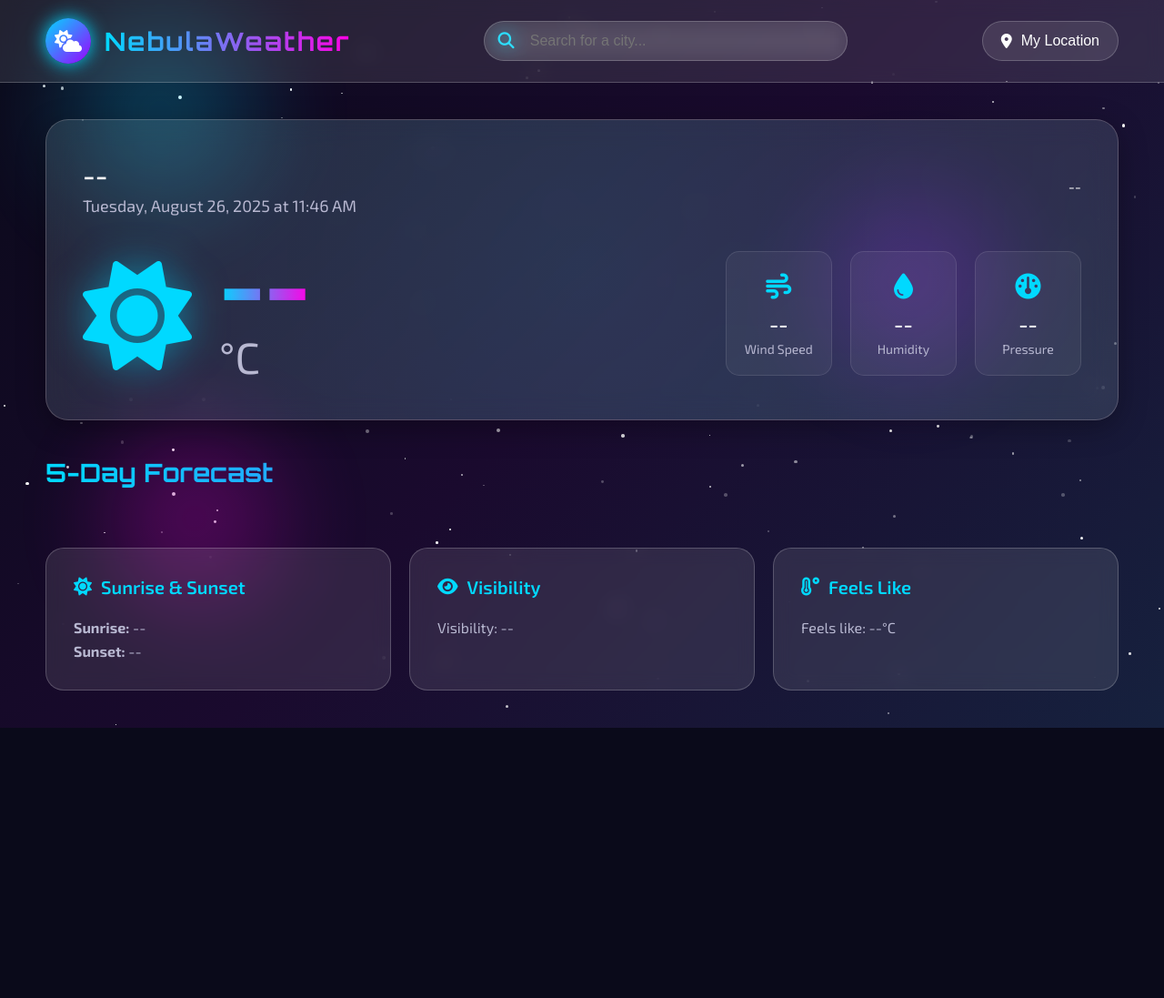
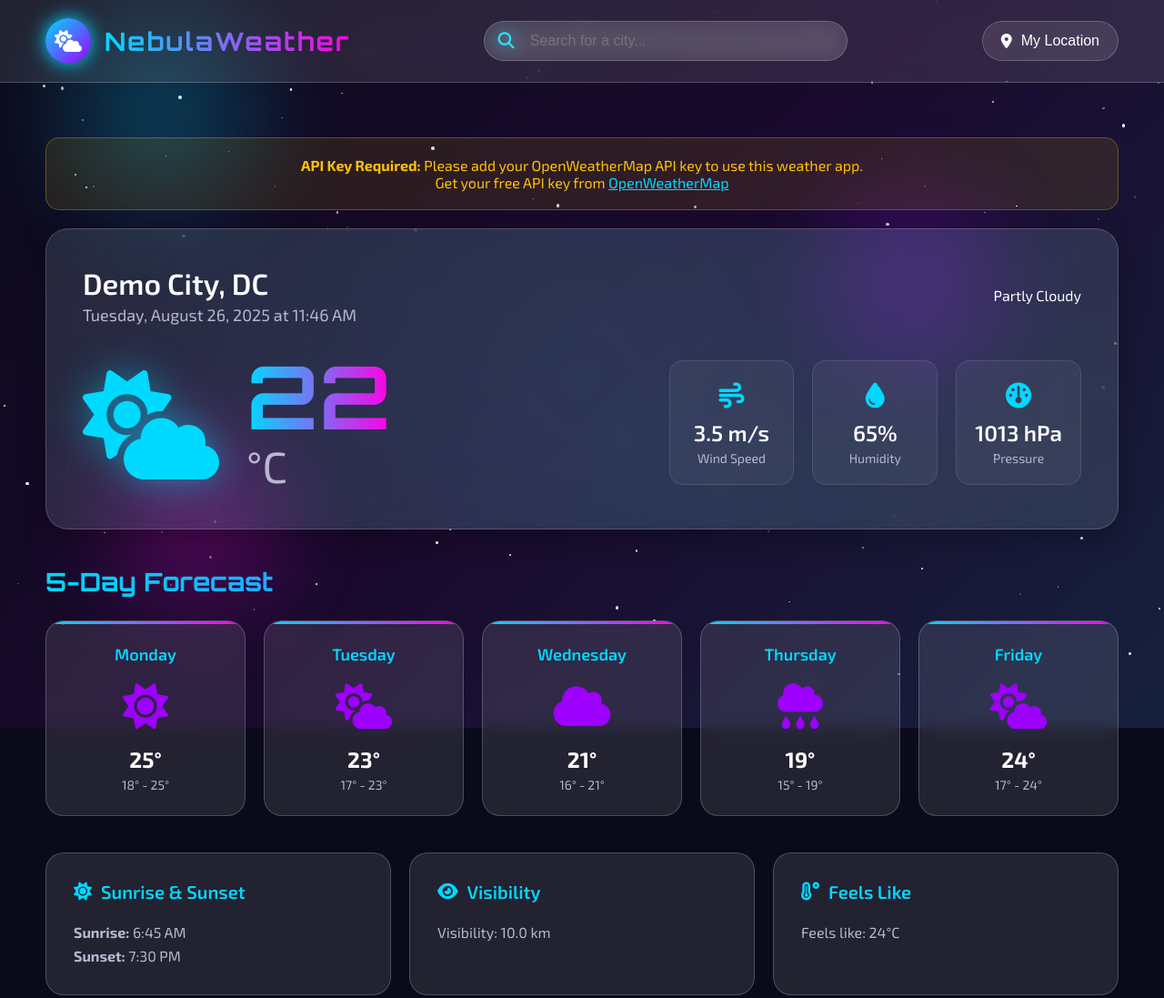
Before and after one commit to Haider110069/nebula, a plain HTML site: page index.html in a window 1280 px wide. Shown: the whole page at 91% size. Before the commit the page ends 800 px from the top, so only its background shows below. Drawn offline with Linux system fonts and the light colour scheme; no server answers.

Commit message:
Update index.html

```diff
--- a/index.html
+++ b/index.html
@@ -457,6 +457,18 @@
             color: #ff6b6b;
         }
 
+        /* API Key Notice */
+        .api-notice {
+            background: rgba(255, 193, 7, 0.1);
+            border: 1px solid rgba(255, 193, 7, 0.3);
+            border-radius: 15px;
+            padding: 20px;
+            margin: 20px 0;
+            text-align: center;
+            color: #ffc107;
+            display: none;
+        }
+
         /* Responsive Design */
         @media (max-width: 1024px) {
             header {
@@ -562,6 +574,12 @@
 
     <!-- Main Content -->
     <main>
+        <!-- API Key Notice -->
+        <div class="api-notice" id="apiNotice">
+            <p><strong>API Key Required:</strong> Please add your OpenWeatherMap API key to use this weather app.</p>
+            <p>Get your free API key from <a href="https://openweathermap.org/api" target="_blank" style="color: var(--primary-color);">OpenWeatherMap</a></p>
+        </div>
+
         <!-- Loading Spinner -->
         <div class="loading" id="loadingSpinner">
             <div class="spinner"></div>
@@ -669,6 +687,7 @@
         const locationBtn = document.getElementById('locationBtn');
         const loadingSpinner = document.getElementById('loadingSpinner');
         const errorMessage = document.getElementById('errorMessage');
+        const apiNotice = document.getElementById('apiNotice');
 
         // Weather Elements
         const cityName = document.getElementById('cityName');
@@ -686,7 +705,8 @@
         const forecastContainer = document.getElementById('forecastContainer');
 
         // API Configuration
-        const apiKey = 'bd5e378503939ddaee76f12ad7a97608';
+        // IMPORTANT: Replace 'YOUR_API_KEY_HERE' with your actual OpenWeatherMap API key
+        const apiKey = 'YOUR_API_KEY_HERE';
         const apiUrl = 'https://api.openweathermap.org/data/2.5';
 
         // Initialize
@@ -697,8 +717,15 @@
             // Create animated stars
             createStars();
 
-            // Load default weather (New York)
-            getWeatherByCity('New York');
+            // Check if API key is set
+            if (apiKey === 'YOUR_API_KEY_HERE') {
+                apiNotice.style.display = 'block';
+                // Load demo data
+                loadDemoData();
+            } else {
+                // Load default weather (New York)
+                getWeatherByCity('New York');
+            }
         });
 
         // Event Listeners
@@ -785,6 +812,11 @@
         }
 
         async function getWeatherByCity(city) {
+            if (apiKey === 'YOUR_API_KEY_HERE') {
+                showError('Please add your OpenWeatherMap API key to use this feature.');
+                return;
+            }
+
             showLoading();
             try {
                 const response = await fetch(`${apiUrl}/weather?q=${city}&appid=${apiKey}&units=metric`);
@@ -801,6 +833,11 @@
         }
 
         async function getWeatherByCoords(lat, lon) {
+            if (apiKey === 'YOUR_API_KEY_HERE') {
+                showError('Please add your OpenWeatherMap API key to use this feature.');
+                return;
+            }
+
             showLoading();
             try {
                 const response = await fetch(`${apiUrl}/weather?lat=${lat}&lon=${lon}&appid=${apiKey}&units=metric`);
@@ -817,6 +854,10 @@
         }
 
         async function getForecast(lat, lon) {
+            if (apiKey === 'YOUR_API_KEY_HERE') {
+                return;
+            }
+
             try {
                 const response = await fetch(`${apiUrl}/forecast?lat=${lat}&lon=${lon}&appid=${apiKey}&units=metric`);
                 if (!response.ok) {
@@ -921,6 +962,54 @@
 
             return iconMap[iconCode] || '<i class="fas fa-question"></i>';
         }
+
+        // Demo data for when API key is not set
+        function loadDemoData() {
+            // Current weather demo data
+            cityName.textContent = 'Demo City, DC';
+            weatherDescription.textContent = 'Partly Cloudy';
+            temperature.textContent = '22';
+            windSpeed.textContent = '3.5 m/s';
+            humidity.textContent = '65%';
+            pressure.textContent = '1013 hPa';
+            feelsLike.textContent = '24';
+            visibility.textContent = '10.0 km';
+            sunrise.textContent = '6:45 AM';
+            sunset.textContent = '7:30 PM';
+            weatherIcon.innerHTML = '<i class="fas fa-cloud-sun"></i>';
+
+            // Forecast demo data
+            const demoDays = ['Monday', 'Tuesday', 'Wednesday', 'Thursday', 'Friday'];
+            const demoIcons = [
+                '<i class="fas fa-sun"></i>',
+                '<i class="fas fa-cloud-sun"></i>',
+                '<i class="fas fa-cloud"></i>',
+                '<i class="fas fa-cloud-rain"></i>',
+                '<i class="fas fa-cloud-sun"></i>'
+            ];
+            const demoTemps = [
+                { min: 18, max: 25 },
+                { min: 17, max: 23 },
+                { min: 16, max: 21 },
+                { min: 15, max: 19 },
+                { min: 17, max: 24 }
+            ];
+
+            forecastContainer.innerHTML = '';
+
+            demoDays.forEach((day, index) => {
+                const forecastCard = document.createElement('div');
+                forecastCard.classList.add('forecast-card');
+                forecastCard.innerHTML = `
+                    <div class="forecast-day">${day}</div>
+                    <div class="forecast-icon">${demoIcons[index]}</div>
+                    <div class="forecast-temp">${demoTemps[index].max}°</div>
+                    <div class="forecast-range">${demoTemps[index].min}° - ${demoTemps[index].max}°</div>
+                `;
+
+                forecastContainer.appendChild(forecastCard);
+            });
+        }
     </script>
 </body>
 </html>
```
